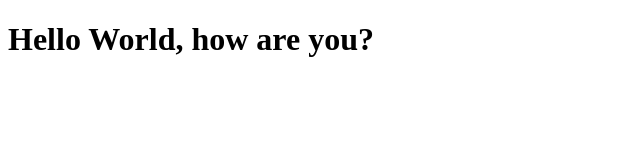
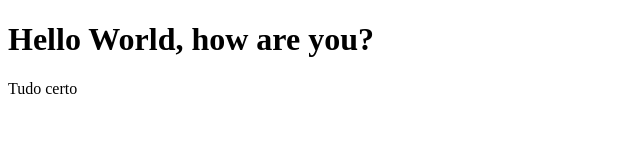
Before and after one commit to Jovisk10/teste_git, a plain HTML site: page index.html in a window 1280 px wide. Shown: the full height of the page, 0-640 px from the left. Drawn offline with Linux system fonts and the light colour scheme.

Commit message:
Adicionei umas !! bem nada a ver

```diff
--- a/index.html
+++ b/index.html
@@ -6,5 +6,6 @@
 </head>
 <body>
   <h1>Hello World, how are you?</h1>
+  <p>Tudo certo</p>
 </body>
 </html>
```
